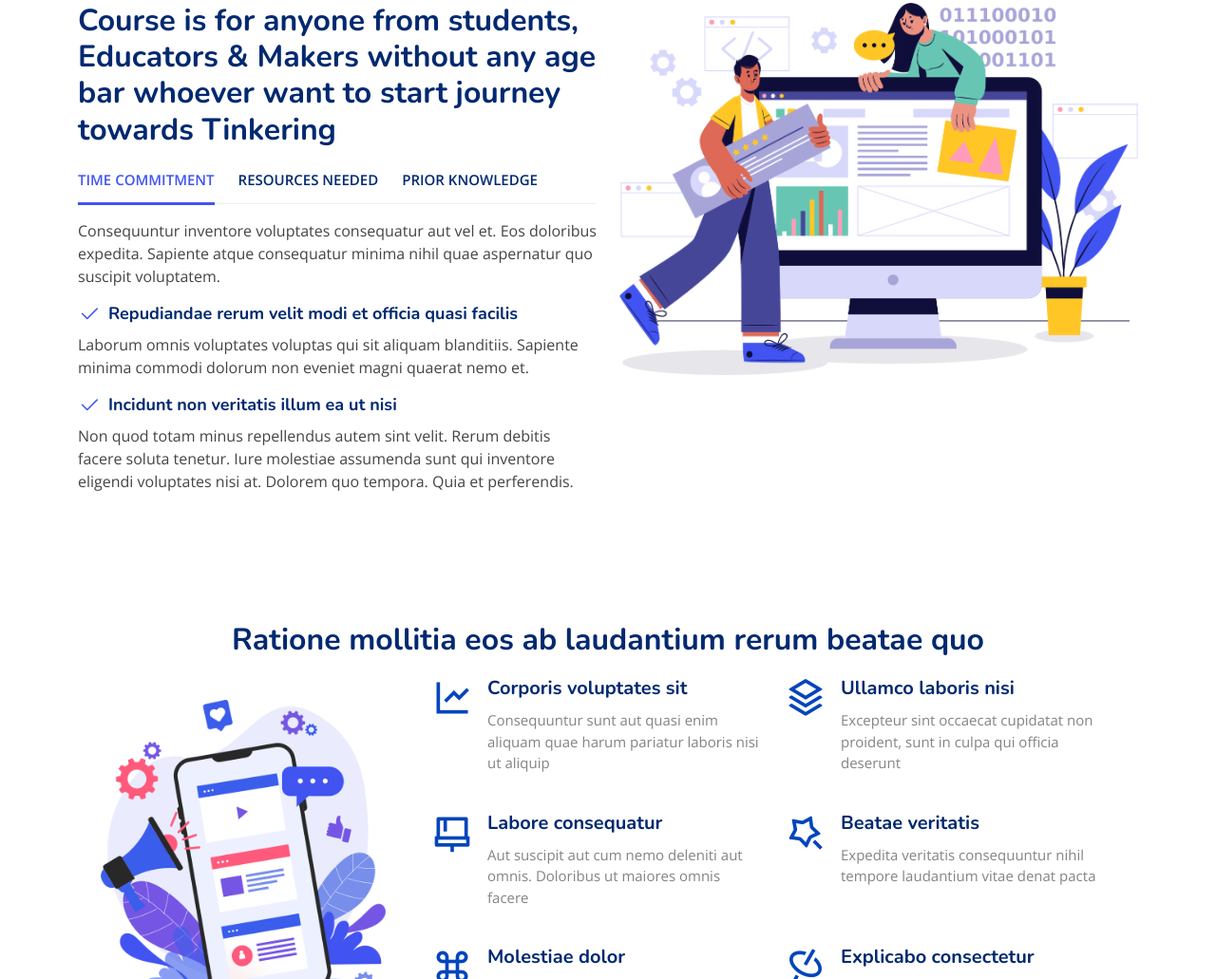
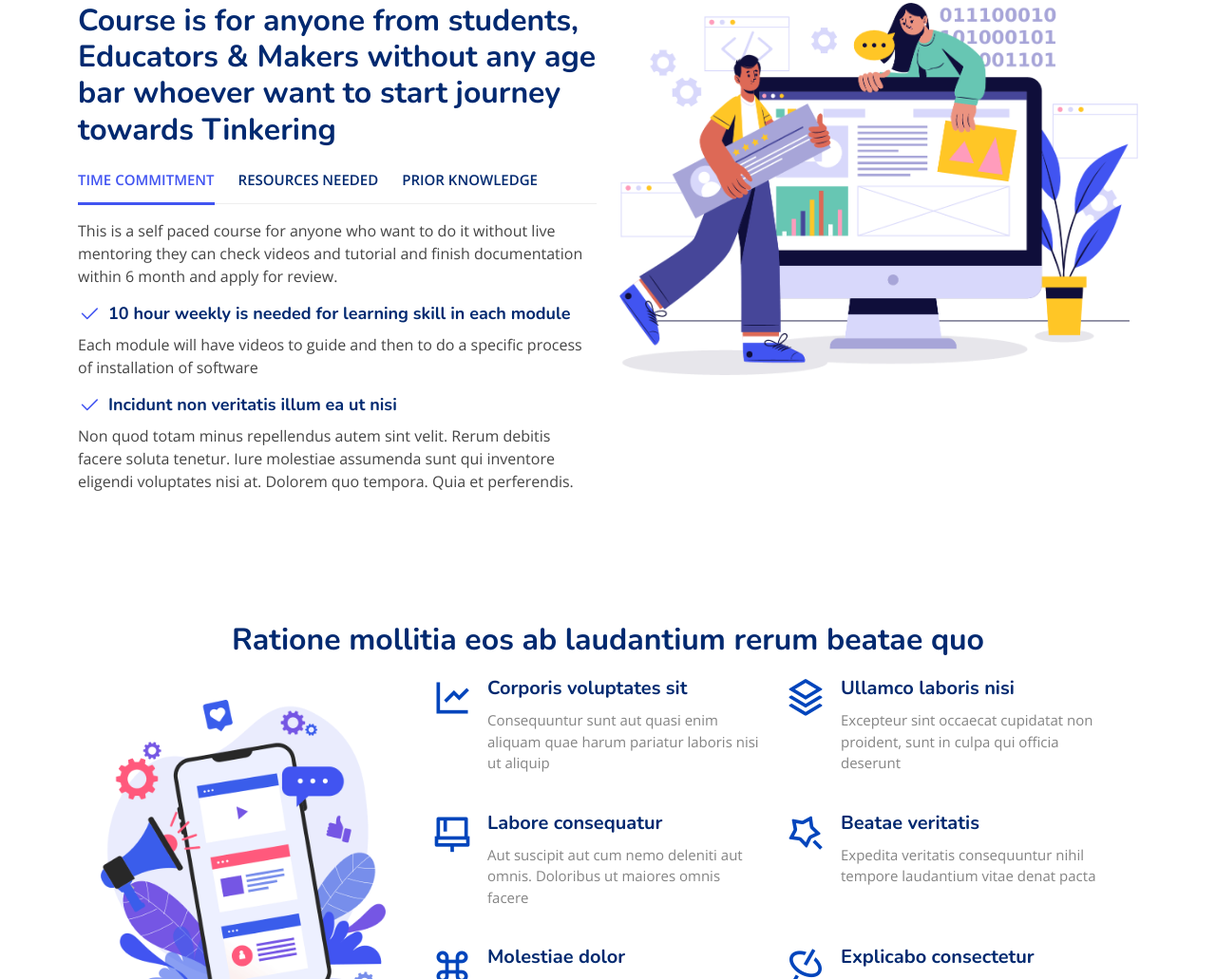
Before and after one commit to tinker-academy/main-website, a plain HTML site: page temp/index.html in a window 1280 px wide. Shown: the part 2949-3980 px from the top of the page at 95% size. Drawn offline with nearby package versions, Linux system fonts and the light colour scheme.

Commit message:
update done tab content

```diff
--- a/temp/index.html
+++ b/temp/index.html
@@ -313,12 +313,14 @@
             <div class="tab-content">
 
               <div class="tab-pane fade show active" id="tab1">
-                <p>Consequuntur inventore voluptates consequatur aut vel et. Eos doloribus expedita. Sapiente atque consequatur minima nihil quae aspernatur quo suscipit voluptatem.</p>
+                <p>This is a self paced course for anyone who want to do it without live mentoring they can check videos and tutorial and finish documentation within 6 month and apply for review.
+
+                </p>
                 <div class="d-flex align-items-center mb-2">
                   <i class="bi bi-check2"></i>
-                  <h4>Repudiandae rerum velit modi et officia quasi facilis</h4>
+                  <h4>10 hour weekly is needed for learning skill in each module</h4>
                 </div>
-                <p>Laborum omnis voluptates voluptas qui sit aliquam blanditiis. Sapiente minima commodi dolorum non eveniet magni quaerat nemo et.</p>
+                <p>Each module will have videos to guide and then to do a specific process of installation of software</p>
                 <div class="d-flex align-items-center mb-2">
                   <i class="bi bi-check2"></i>
                   <h4>Incidunt non veritatis illum ea ut nisi</h4>
```
